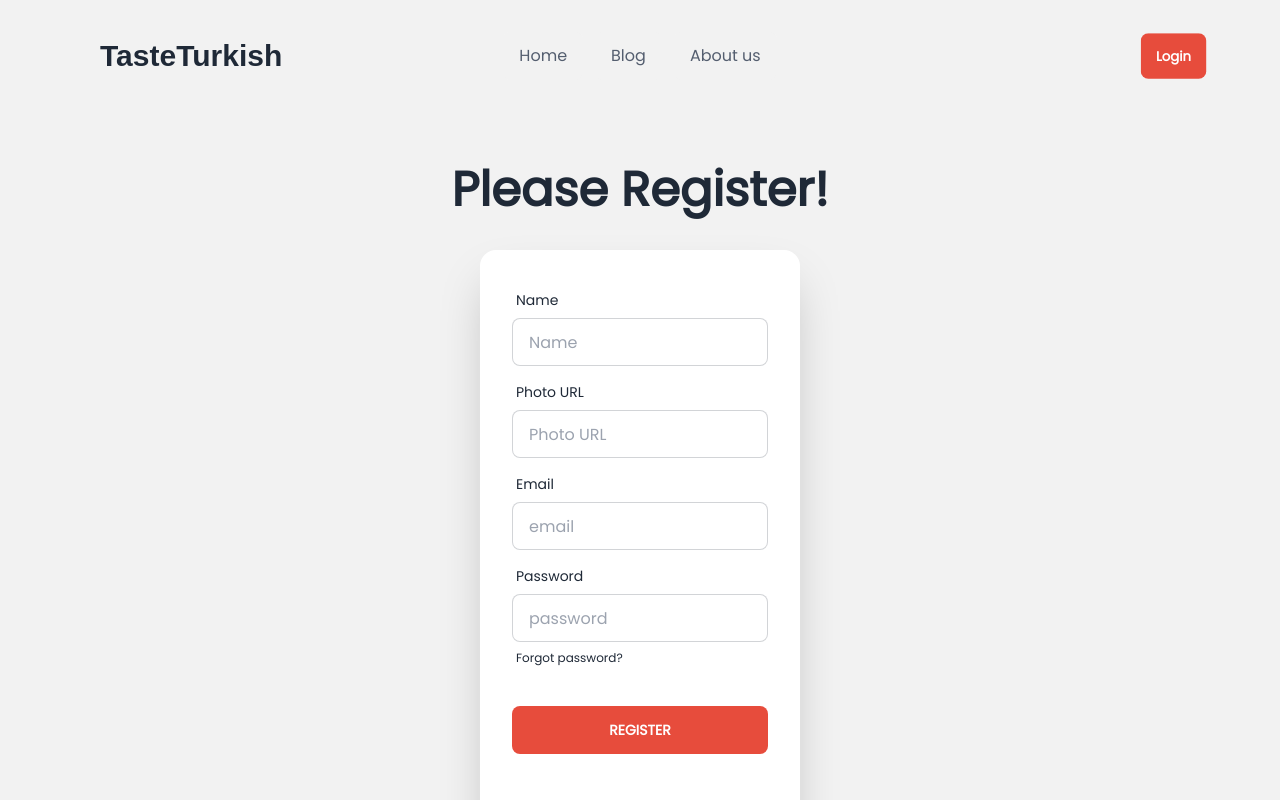
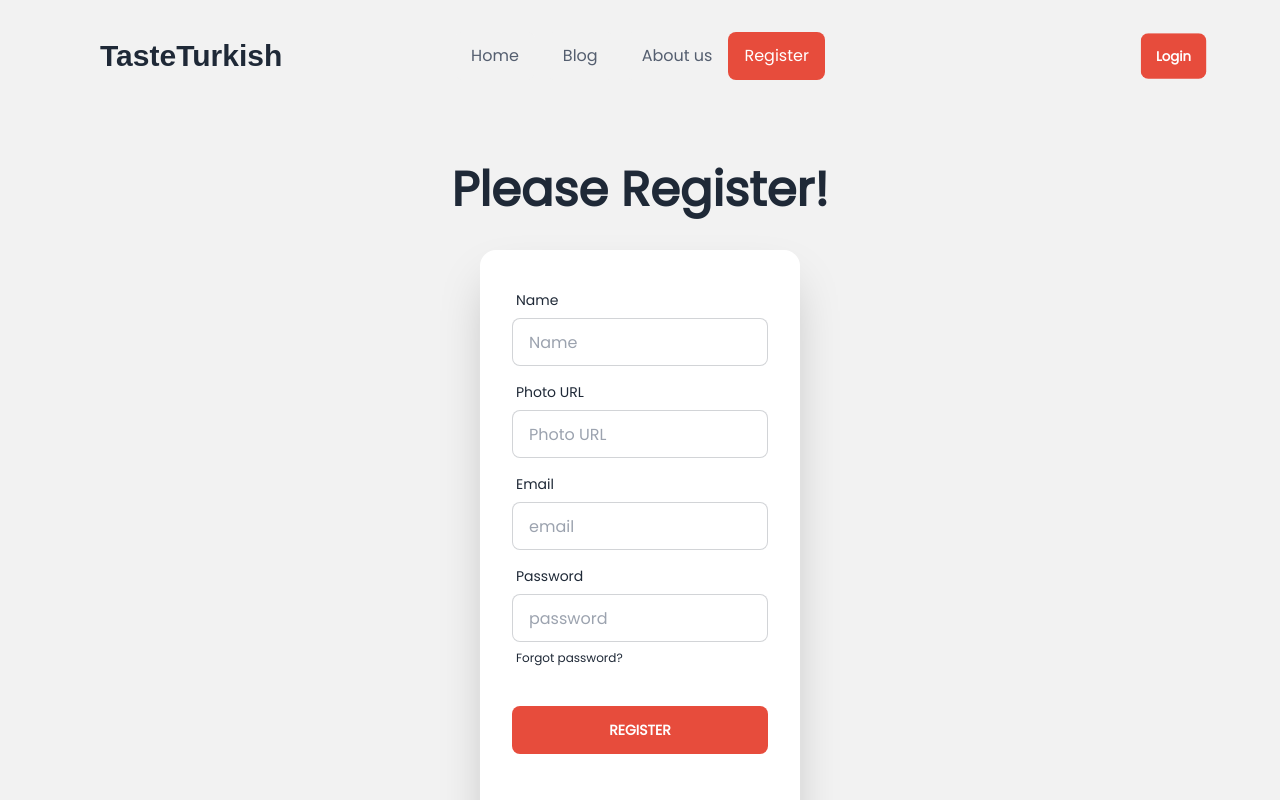
Before and after one commit to siddiquenaim/b7a10-chef-recipe-hunter-client-side-siddiquenaim, a React (Vite) app: page /register in a window 1280 px wide. Shown: the top 800 px of the page. Built offline with nearby package versions, Linux system fonts and the light colour scheme; no server answers; a web font is replaced by a local one; what @react-pdf/renderer would draw is missing.

Commit message:
fixed some issues in the pdf added register button in navbar

```diff
--- a/src/pages/Login/Login.jsx
+++ b/src/pages/Login/Login.jsx
@@ -18,7 +18,6 @@ const Login = () => {
 
     logInUser(email, password)
       .then((result) => {
-        console.log(result.user);
         setError("");
         form.reset();
         navigate(from, { replace: true });
@@ -29,7 +28,6 @@ const Login = () => {
   const handleGoogleSignIn = () => {
     googleSignIn()
       .then((result) => {
-        console.log(result.user);
         setError("");
         navigate(from, { replace: true });
       })
@@ -39,7 +37,6 @@ const Login = () => {
   const handleGitHubSignIn = () => {
     gitHubSignIn()
       .then((result) => {
-        console.log(result.user);
         setError("");
         navigate(from, { replace: true });
       })
--- a/src/pages/Register/Register.jsx
+++ b/src/pages/Register/Register.jsx
@@ -11,7 +11,7 @@ const Register = () => {
   const handleLogOut = () => {
     logOut()
       .then(() => {})
-      .catch((error) => console.log(error.message));
+      .catch((error) => setError(error.message));
   };
 
   const handleRegister = (event) => {
--- a/src/pages/shared/Navbar/Navbar.jsx
+++ b/src/pages/shared/Navbar/Navbar.jsx
@@ -92,6 +92,21 @@ const Navbar = () => {
                   </NavLink>
                 )}
               </li>
+              <li>
+                {!user ? (
+                  <NavLink
+                    to="/register"
+                    style={({ isActive }) => ({
+                      color: isActive ? "#fff" : "#545e6f",
+                      background: isActive ? "#e74c3c" : "#F2F2F2",
+                    })}
+                  >
+                    Register
+                  </NavLink>
+                ) : (
+                  ""
+                )}
+              </li>
             </ul>
           </div>
           <Link
@@ -141,6 +156,21 @@ const Navbar = () => {
                 About us
               </NavLink>
             </li>
+            <li>
+              {!user ? (
+                <NavLink
+                  to="/register"
+                  style={({ isActive }) => ({
+                    color: isActive ? "#fff" : "#545e6f",
+                    background: isActive ? "#e74c3c" : "#F2F2F2",
+                  })}
+                >
+                  Register
+                </NavLink>
+              ) : (
+                ""
+              )}
+            </li>
           </ul>
         </div>
         <div
--- a/src/routes/PrivateRoute.jsx
+++ b/src/routes/PrivateRoute.jsx
@@ -5,7 +5,6 @@ import { AuthContext } from "../provider/AuthProvider";
 const PrivateRoute = ({ children }) => {
   const { user, loader } = useContext(AuthContext);
   const location = useLocation();
-  console.log(location);
 
   if (loader) {
     return (
```
Also changed, not shown: src/pages/Blog/PDFFile.jsx (+11 -11 lines).
